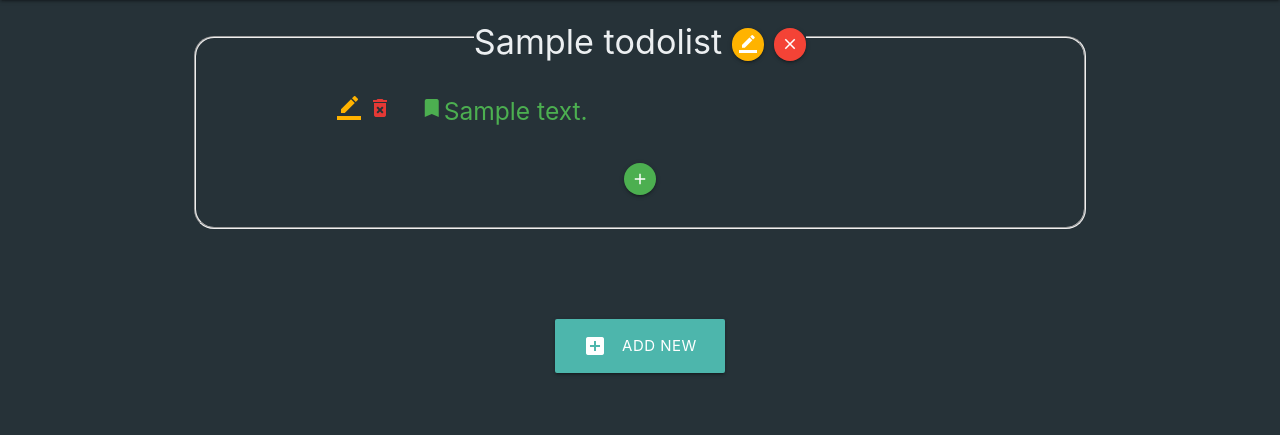
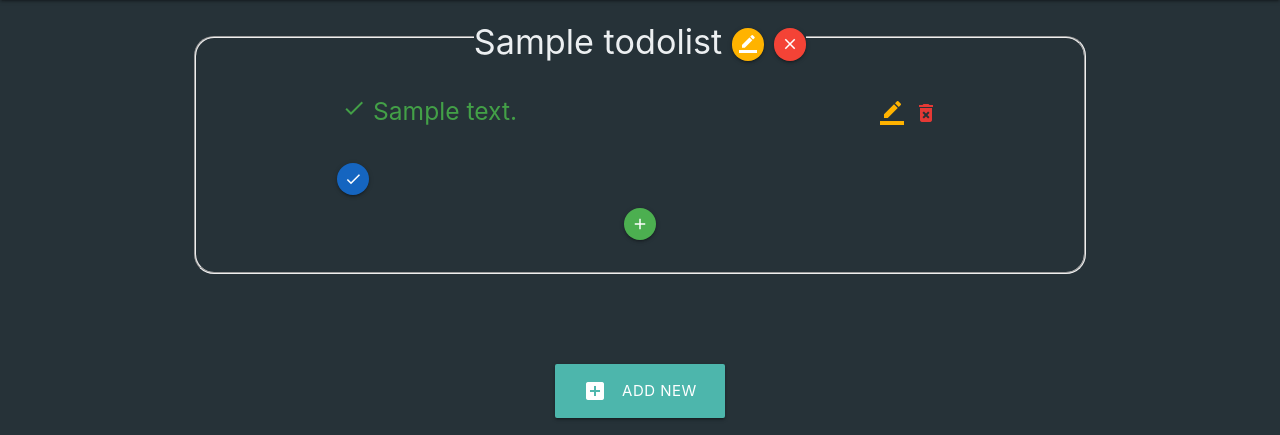
Before and after one commit to Ansup17174/todolistapp, a Django app: page / in a window 1280 px wide. Shown: the part 64-499 px from the top of the page. Run offline with Django 3.2, Linux system fonts and the light colour scheme; a user stored in the database is signed in; tables that the repository leaves empty hold one stand-in row (values such as "Sample post"); some libraries are stand-ins or nearby versions.

Commit message:
Checkboxes

```diff
--- a/todolist/forms.py
+++ b/todolist/forms.py
@@ -12,4 +12,4 @@ class NewToDoForm(forms.ModelForm):
     class Meta:
         model = Todo
         fields = ('todo_text',)
-        exclude = ('todo_list',)
+        exclude = ('todo_list', 'is_done')
--- a/todolist/models.py
+++ b/todolist/models.py
@@ -4,6 +4,7 @@ from django.contrib.auth.models import User
 class TodoList(models.Model):
     user = models.ForeignKey(User, on_delete=models.CASCADE)
     list_title = models.CharField(max_length=25, default='list title')
+    undone_todos = models.BooleanField(default=False)
 
     def __str__(self):
         return self.list_title
@@ -11,6 +12,7 @@ class TodoList(models.Model):
 class Todo(models.Model):
     todo_list = models.ForeignKey(TodoList, on_delete=models.CASCADE)
     todo_text = models.CharField(max_length=20, default='empty')
+    is_done = models.BooleanField(default=False)
 
     def __str__(self):
         return self.todo_text
--- a/todolist/templates/todolist/list.html
+++ b/todolist/templates/todolist/list.html
@@ -11,28 +11,64 @@
               <a class="btn-floating btn-small waves-effect waves-light red" href="{% url 'todolist:delete_list_preview' todo_list.pk %}">
                 <i class="material-icons">clear</i></a></h4></legend>
         <div class="container">
+            <form method="POST">
+                {% csrf_token %}
             {% if todo_list.todo_set.all %}
             <ul>
             {% for todo in todo_list.todo_set.all %}
-            <li>
-                <h5 class="green-text accent-4-text left-align"><span class="right-align"><a href="{% url 'todolist:edit_todo' todo.pk %}">
+            {% if todo.is_done %}
+                <li>
+                <h5 class="blue-grey-text text-lighten-5 left-align">
+                    <span class="green-text text-darken-1" style="padding: 5px;">
+                    <i class="material-icons green-text text-darken-1">check</i>
+                        {{todo.todo_text}}
+                </span>
+                <span class="right" style="padding: 5px;"><a href="{% url 'todolist:delete_todo' todo.pk %}">
+                    <i class="material-icons red-text text-darken-1 ">delete_forever</i>
+                </a></span>
+
+                    <span class="right" style="padding: 5px;"><a href="{% url 'todolist:edit_todo' todo.pk %}">
                     <i class="material-icons amber-text text-darken-1 ">border_color</i>
-                </span></a>
-                <span class="right-align"><a href="{% url 'todolist:delete_todo' todo.pk %}">
-                    <i class="material-icons red-text text-darken-1 ">delete_forever</i>
-                &nbsp;&nbsp;
-                </span></a><i class="material-icons">bookmark</i>{{todo.todo_text}}
+                </a></span>
+                    &nbsp;&nbsp;
                 </h5>
             </li>
+                {% else %}
+                <li>
+                <h5 class="blue-grey-text text-lighten-5 left-align">
+                <label>
+                    <input type="checkbox" name="{{todo.pk}}" class="filled-in"/>
+                    <span></span>
+                </label>
+                    <i class="material-icons">bookmark</i>{{todo.todo_text}}
+                <span class="right" style="padding: 5px;"><a href="{% url 'todolist:delete_todo' todo.pk %}">
+                    <i class="material-icons red-text text-darken-1 ">delete_forever</i>
+                </a></span>
+
+                    <span class="right" style="padding: 5px;"><a href="{% url 'todolist:edit_todo' todo.pk %}">
+                    <i class="material-icons amber-text text-darken-1 ">border_color</i>
+                </a></span>
+                    &nbsp;&nbsp;
+                </h5>
+                </li>
+                {% endif %}
             {% endfor %}
         </ul>
+
             {% else %}
             <h5 class="blue-grey-text text-lighten-5 center-align">No elements to do left</h5>
             {% endif %}
-            <br/>
+                {% if todo_list.undone_todos %}
+                <br/>
+                <button class="btn-floating btn-small waves-effect waves-light blue darken-3 left"><i class="material-icons">check</i></button>
+                {% endif %}
+                <br/>
+            </form>
+
+        </div>
+        <br/>
             <a href="{% url 'todolist:new_todo' todo_list.pk %}" class="btn-floating btn-small waves-effect waves-light green"><i class="material-icons">add</i></a>
             <br/><br/>
-        </div>
     </fieldset>
     {% endfor %}
     {% else %}
@@ -42,6 +78,6 @@
     <div class="container center-align">
     <a href="{% url 'todolist:new_list' %}" class="waves-effect waves-light btn-large teal lighten-2">
             <i class="material-icons left">add_box</i>Add new</a>
+    </div>
 </div>
-  </div>
 {% endblock %}
--- a/todolist/urls.py
+++ b/todolist/urls.py
@@ -11,4 +11,5 @@ urlpatterns = [
     path('new-todo/<int:pk>', views.NewToDo, name='new_todo'),
     path('edit-list/<int:pk>', views.EditList, name='edit_list'),
     path('edit-todo/<int:pk>', views.EditTodo, name='edit_todo'),
+    path('todo-done/<int:pk>', views.TodoDone, name='todo_done'),
 ]
--- a/todolist/views.py
+++ b/todolist/views.py
@@ -8,8 +8,20 @@ from .models import Todo, TodoList
 def Index(request):
     user = request.user
     if user.is_authenticated:
-        user_todo_lists = user.todolist_set.all()
-        return render(request, 'todolist/list.html', {'user_todo_lists': user_todo_lists})
+        if request.method == 'POST':
+            for pk in list(request.POST.keys())[1:]:
+                todo = get_object_or_404(Todo, pk=pk)
+                todo.is_done = True
+                todo.save()
+            return HttpResponseRedirect(reverse('todolist:index'))
+        else:
+            user_todo_lists = user.todolist_set.all()
+            for todolist in user_todo_lists:
+                for todo in todolist.todo_set.all():
+                    if not todo.is_done:
+                        todolist.undone_todos = True
+                        break
+            return render(request, 'todolist/list.html', {'user_todo_lists': user_todo_lists})
     else:
         return render(request, 'todolist/not_logged.html')
 
@@ -118,3 +130,12 @@ def EditTodo(request, pk):
             return render(request, 'todolist/new_todo.html', {'form': form})
     else:
         return HttpResponse(status=404)
+
+def TodoDone(request, pk):
+    todo = get_object_or_404(Todo, pk=pk)
+    if request.user == todo.todo_list.user:
+        todo.is_done = True
+        todo.save()
+        return HttpResponseRedirect(reverse('todolist:index'))
+    else:
+        return HttpResponse(status=404)
```
Also changed, not shown: todolist/migrations/0005_auto_20200113_0921.py (added), todolist/migrations/0006_todolist_undone_todos.py (added).
